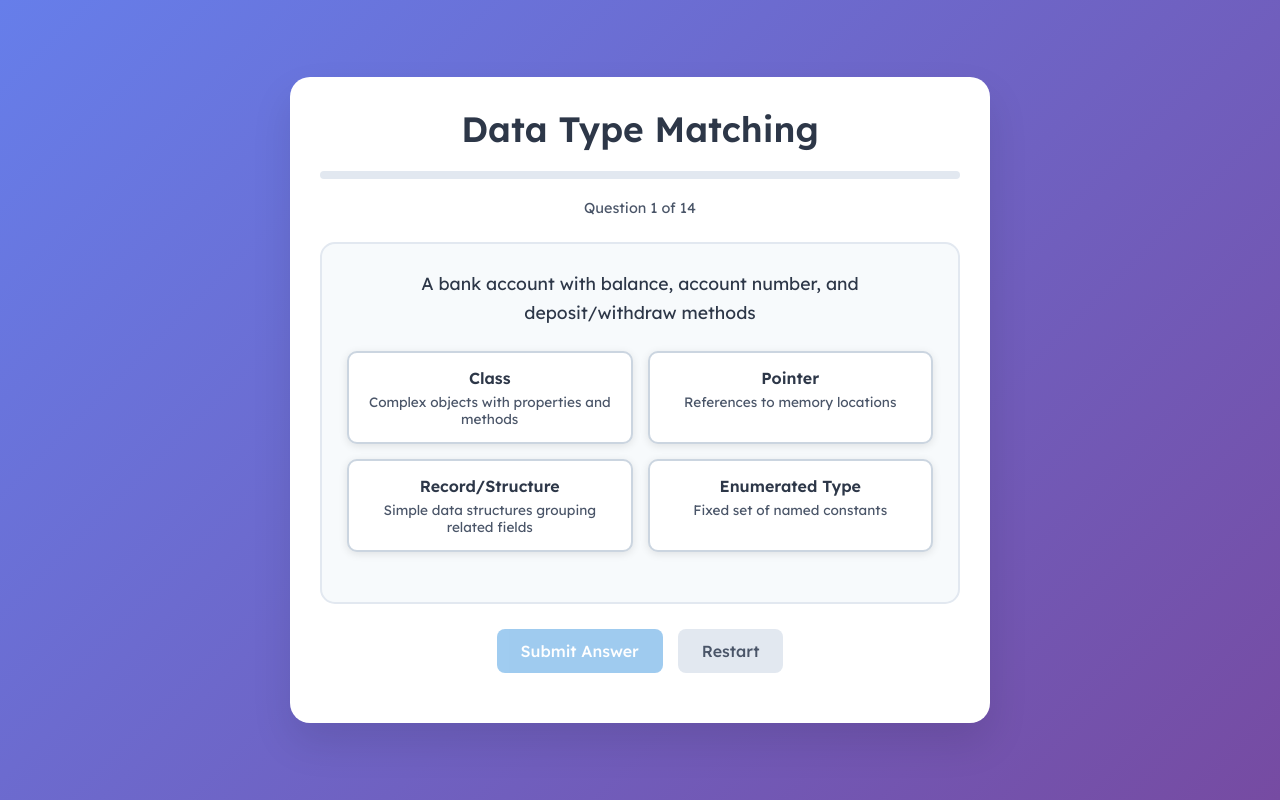
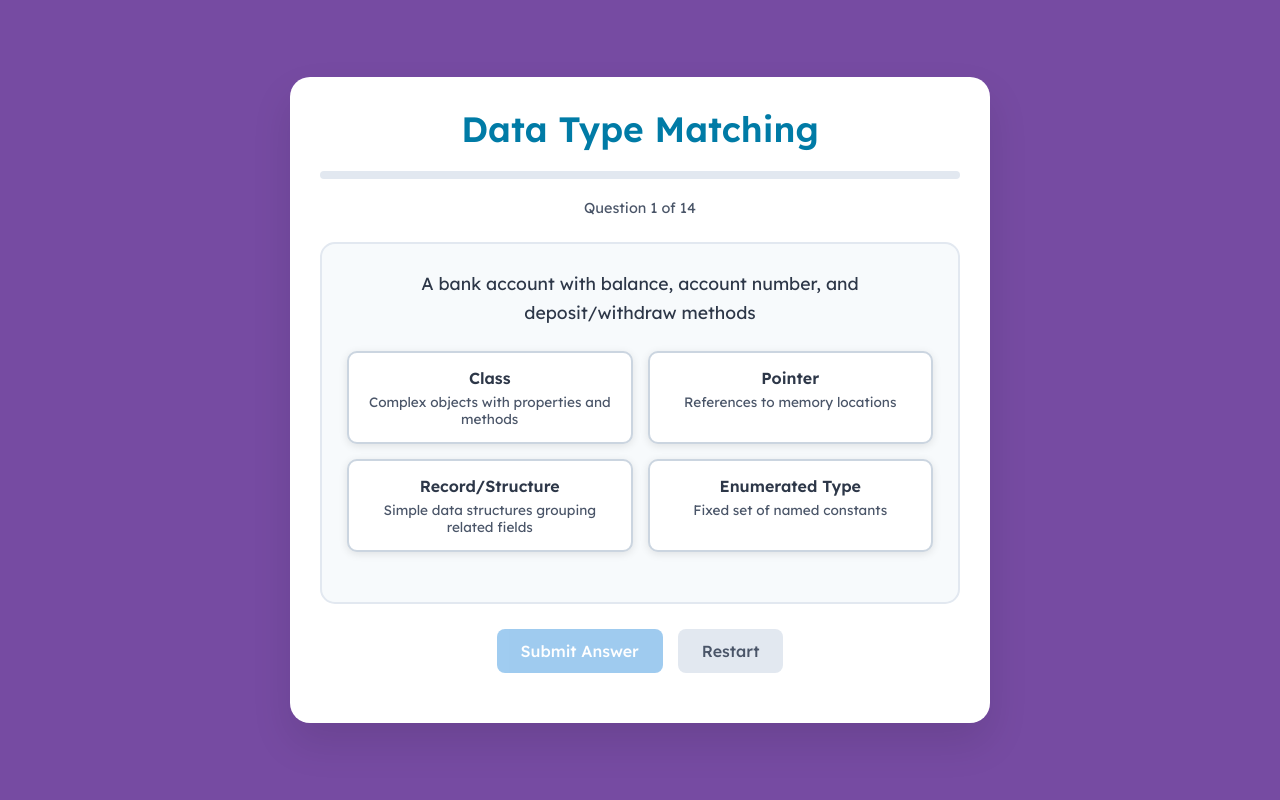
Before and after one commit to KirstyMVA/ClaudeHosting, a plain HTML site: page index.html in a window 1280 px wide. Drawn offline with Linux system fonts and the light colour scheme.

Commit message:
Update index.html

```diff
--- a/index.html
+++ b/index.html
@@ -14,7 +14,7 @@
 
         body {
             font-family: 'Lexend', sans-serif;
-            background: linear-gradient(135deg, #667eea 0%, #764ba2 100%);
+            background: linear-gradient(135deg, #007BA6, 0%, #764ba2 100%);
             min-height: 100vh;
             padding: 20px;
             display: flex;
@@ -33,7 +33,7 @@
 
         h1 {
             text-align: center;
-            color: #2d3748;
+            color: #007BA6;
             margin-bottom: 10px;
             font-weight: 600;
             font-size: 2.2em;
```
